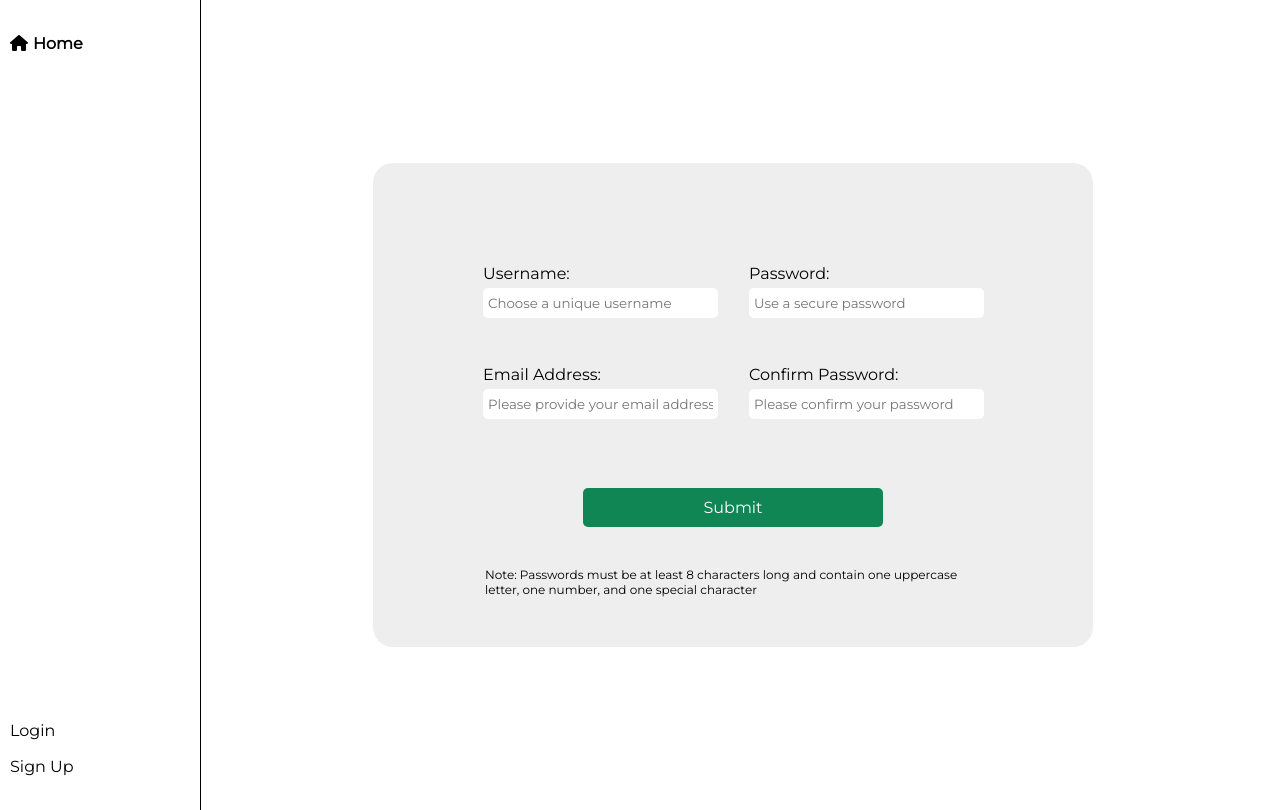
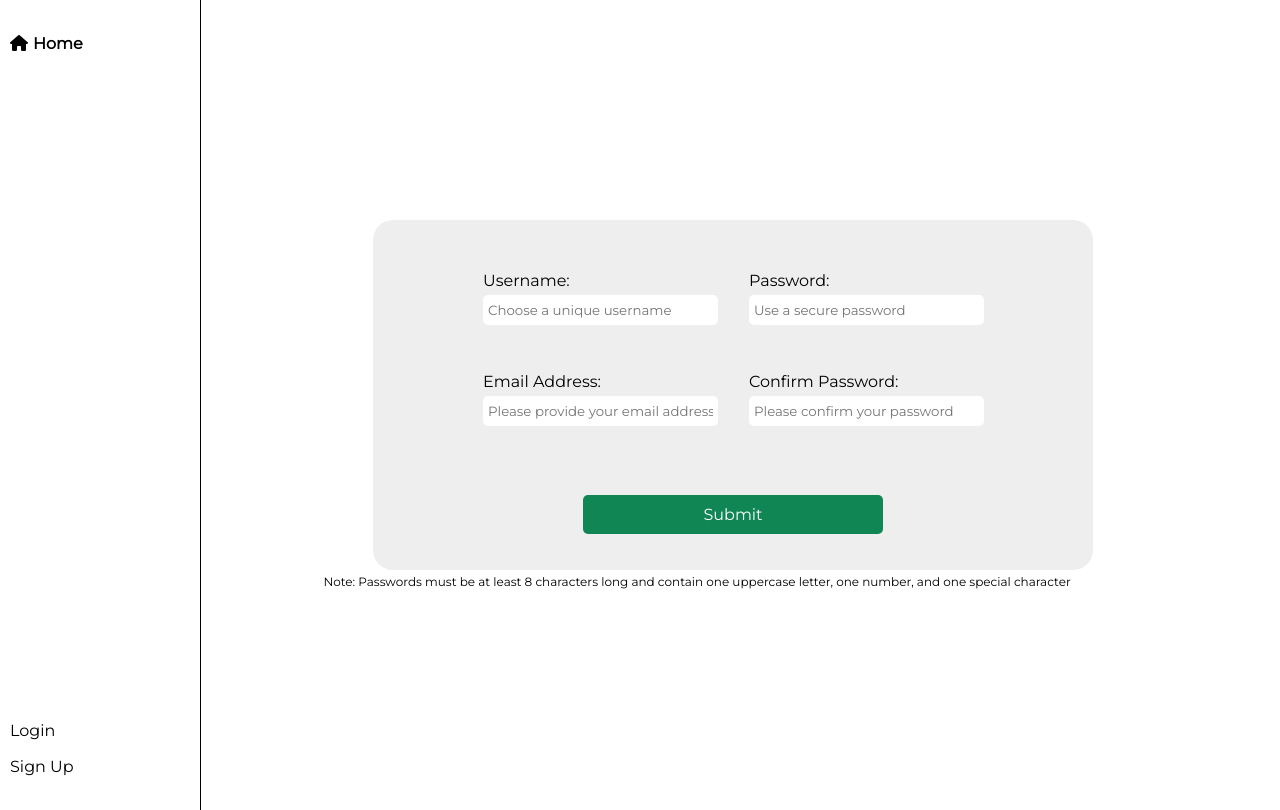
Before and after one commit to AndrewPMurray/mern-todos, a React (Create React App) app in the folder frontend/: page /signup in a window 1280 px wide. Built offline with nearby package versions, Linux system fonts and the light colour scheme; no server answers.

Commit message:
styling fixes

```diff
--- a/frontend/src/components/Login/Login.css
+++ b/frontend/src/components/Login/Login.css
@@ -2,6 +2,7 @@
 	display: flex;
 	flex-direction: column;
 	align-items: center;
+	justify-content: center;
 	width: calc(50vw - 20px);
 	min-width: 400px;
 	border-radius: 20px;
--- a/frontend/src/components/Login/index.jsx
+++ b/frontend/src/components/Login/index.jsx
@@ -33,6 +33,7 @@ export const Login = () => {
 	};
 
 	return (
+		<div className='component-sub-container'>
 			<div className='user-login-container'>
 				<div className='login-header'>
 					<h2>Welcome to your ToDos</h2>
@@ -72,5 +73,6 @@ export const Login = () => {
 				</form>
 				{errors.invalid && <Error text={errors.invalid} />}
 			</div>
+		</div>
 	);
 };
--- a/frontend/src/components/Nav/index.jsx
+++ b/frontend/src/components/Nav/index.jsx
@@ -30,7 +30,7 @@ export const Nav = ({ isLoaded, searchUsername, setSearchUsername, handleSearch
 				{user && (
 					<div style={{ padding: '10px' }}>
 						<p style={{ marginTop: '20px', fontSize: '14px' }}>
-							<i class='fa-solid fa-magnifying-glass nav-icon' />
+							<i className='fa-solid fa-magnifying-glass nav-icon' />
 							Search ToDos
 						</p>
 						<input
@@ -56,7 +56,7 @@ export const Nav = ({ isLoaded, searchUsername, setSearchUsername, handleSearch
 					{user && (
 						<NavLink to='#' onClick={handleLogout}>
 							<p>
-								<i class='fa-solid fa-arrow-right-from-bracket nav-icon' />
+								<i className='fa-solid fa-arrow-right-from-bracket nav-icon' />
 								Logout
 							</p>
 						</NavLink>
--- a/frontend/src/components/SearchUserTodos/index.jsx
+++ b/frontend/src/components/SearchUserTodos/index.jsx
@@ -38,6 +38,7 @@ export const SearchUserTodos = ({ searchError, isSearchLoading }) => {
 						/>
 					))
 				)}
+				<div className='fade' />
 			</div>
 		</div>
 	);
--- a/frontend/src/components/Signup/index.jsx
+++ b/frontend/src/components/Signup/index.jsx
@@ -35,7 +35,7 @@ export const Signup = () => {
 	};
 
 	return (
-		<div className='signup-container'>
+		<div className='component-sub-container'>
 			<div className='signup-container'>
 				<form onSubmit={handleSubmit}>
 					<div
--- a/frontend/src/components/Todo/Todo.css
+++ b/frontend/src/components/Todo/Todo.css
@@ -5,7 +5,7 @@
     border-radius: 2px;
     padding: 10px;
     min-height: 25px;
-    min-width: 30em;
+    min-width: 40em;
     transition-duration: 250ms;
 }
 
--- a/frontend/src/index.css
+++ b/frontend/src/index.css
@@ -111,7 +111,15 @@ input[type="checkbox"]:checked {
 	width: 80vw;
 	display: flex;
 	align-items: center;
+	overflow-x: auto;
+}
+
+.component-sub-container {
+	display: flex;
+	flex-direction: column;
+	align-items: center;
 	justify-content: center;
+	width: 100%;
 }
 
 .input-container {
@@ -153,10 +161,12 @@ input[type="checkbox"]:checked {
 
 .todo-list {
     width: calc(80vw - 80px);
+	min-width: 700px;
     padding: 10px;
 	padding-bottom: 0;
     border-radius: 5px;
     overflow-y: auto;
+	overflow-x: hidden;
 	position: relative;
 }
 
@@ -168,14 +178,14 @@ input[type="checkbox"]:checked {
     position: sticky;
 	bottom: -5px;
 
-    width: 100%;
-    height: calc(10vh - 5px);
+    width: 100vw;
+    height: calc(6vh - 7px);
     border: none;
 
     background-image: linear-gradient(to bottom,
         rgba(255, 255, 255, 0),
         rgba(255, 255, 255, 1)
-    90%);
+    80%);
 }
 
 /* animations */
```
Lines whose indentation alone changed are shown as unchanged.
